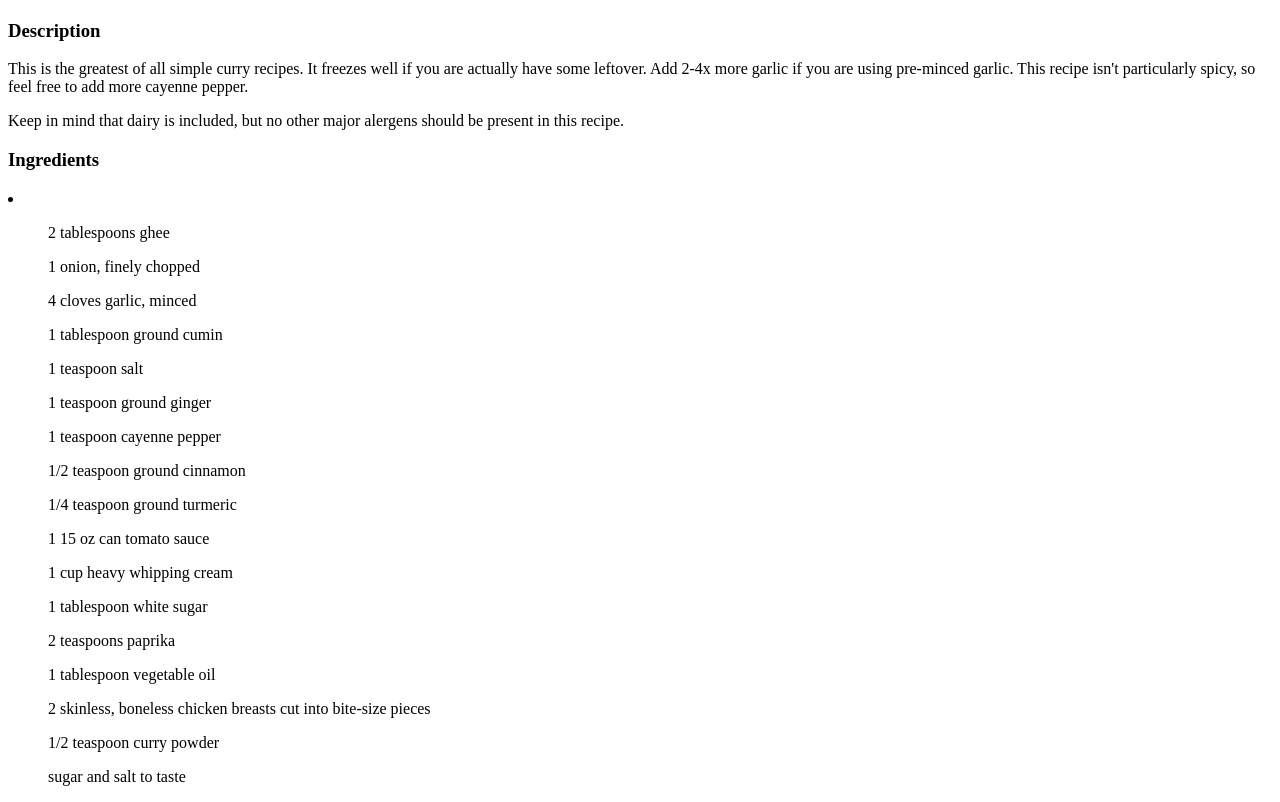
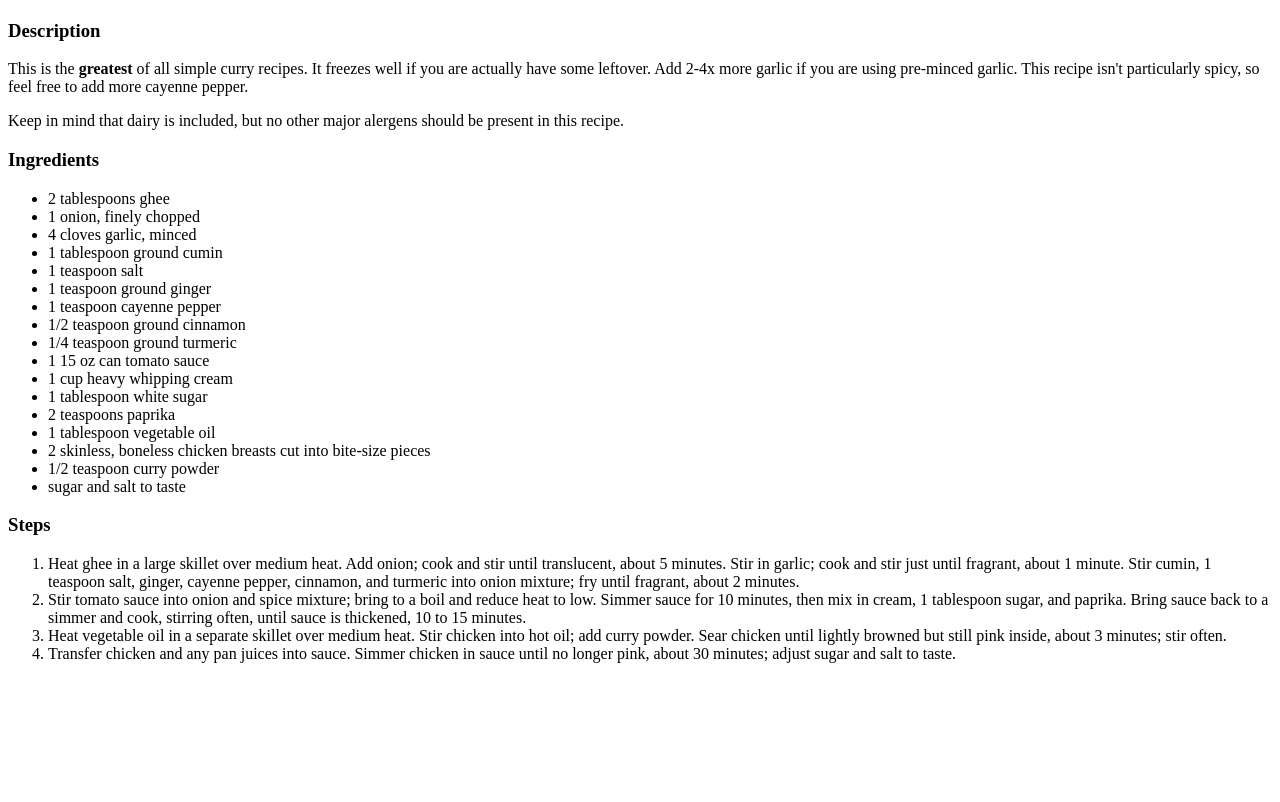
Before and after one commit to Lord-Reverend/odin-recipes, a plain HTML site: page recipes/curry_stand.html in a window 1280 px wide. Shown: the part 383-1185 px from the top of the page. After the commit the page ends 1062 px from the top, so only its background shows below. Drawn offline with Linux system fonts and the light colour scheme.

Commit message:
Add steps and fix lists

```diff
--- a/recipes/curry_stand.html
+++ b/recipes/curry_stand.html
@@ -10,27 +10,34 @@
     <h1>Curry Stand Chicken Tikka Masala Sauce</h1>
     <img src="https://imagesvc.meredithcorp.io/v3/mm/image?url=https%3A%2F%2Fpublic-assets.meredithcorp.io%2F25905c1ec406f7ab2369516c3650dbcc%2F166414726720220925_174031.jpg&q=60&c=sc&orient=true&poi=auto&h=512" alt="Some delicious curry on rice">
     <h3>Description</h3>
-    <p>This is the greatest of all simple curry recipes. It freezes well if you are actually have some leftover. Add 2-4x more garlic if you are using pre-minced garlic. This recipe isn't particularly spicy, so feel free to add more cayenne pepper. </p>
+    <p>This is the <strong>greatest</strong> of all simple curry recipes. It freezes well if you are actually have some leftover. Add 2-4x more garlic if you are using pre-minced garlic. This recipe isn't particularly spicy, so feel free to add more cayenne pepper. </p>
     <p>Keep in mind that dairy is included, but no other major alergens should be present in this recipe.</p>
     <h3>Ingredients</h3>
-    <li>
-        <ol>2 tablespoons ghee</ol>
-        <ol>1 onion, finely chopped</ol>
-        <ol>4 cloves garlic, minced</ol>
-        <ol>1 tablespoon ground cumin</ol>
-        <ol>1 teaspoon salt</ol>
-        <ol>1 teaspoon ground ginger</ol>
-        <ol>1 teaspoon cayenne pepper</ol>
-        <ol>1/2 teaspoon ground cinnamon</ol>
-        <ol>1/4 teaspoon ground turmeric</ol>
-        <ol>1 15 oz can tomato sauce</ol>
-        <ol>1 cup heavy whipping cream</ol>
-        <ol>1 tablespoon white sugar</ol>
-        <ol>2 teaspoons paprika</ol>
-        <ol>1 tablespoon vegetable oil</ol>
-        <ol>2 skinless, boneless chicken breasts cut into bite-size pieces</ol>
-        <ol>1/2 teaspoon curry powder</ol>
-        <ol>sugar and salt to taste</ol>
-    </li>
+    <ul>
+        <li>2 tablespoons ghee</li>
+        <li>1 onion, finely chopped</li>
+        <li>4 cloves garlic, minced</li>
+        <li>1 tablespoon ground cumin</li>
+        <li>1 teaspoon salt</li>
+        <li>1 teaspoon ground ginger</li>
+        <li>1 teaspoon cayenne pepper</li>
+        <li>1/2 teaspoon ground cinnamon</li>
+        <li>1/4 teaspoon ground turmeric</li>
+        <li>1 15 oz can tomato sauce</li>
+        <li>1 cup heavy whipping cream</li>
+        <li>1 tablespoon white sugar</li>
+        <li>2 teaspoons paprika</li>
+        <li>1 tablespoon vegetable oil</li>
+        <li>2 skinless, boneless chicken breasts cut into bite-size pieces</li>
+        <li>1/2 teaspoon curry powder</li>
+        <li>sugar and salt to taste</li>
+    </ul>
+    <h3>Steps</h3>
+    <ol>
+        <li>Heat ghee in a large skillet over medium heat. Add onion; cook and stir until translucent, about 5 minutes. Stir in garlic; cook and stir just until fragrant, about 1 minute. Stir cumin, 1 teaspoon salt, ginger, cayenne pepper, cinnamon, and turmeric into onion mixture; fry until fragrant, about 2 minutes.</li>
+        <li>Stir tomato sauce into onion and spice mixture; bring to a boil and reduce heat to low. Simmer sauce for 10 minutes, then mix in cream, 1 tablespoon sugar, and paprika. Bring sauce back to a simmer and cook, stirring often, until sauce is thickened, 10 to 15 minutes.</li>
+        <li>Heat vegetable oil in a separate skillet over medium heat. Stir chicken into hot oil; add curry powder. Sear chicken until lightly browned but still pink inside, about 3 minutes; stir often.</li>
+        <li>Transfer chicken and any pan juices into sauce. Simmer chicken in sauce until no longer pink, about 30 minutes; adjust sugar and salt to taste.</li>
+    </ol>
 </body>
 </html>
```
